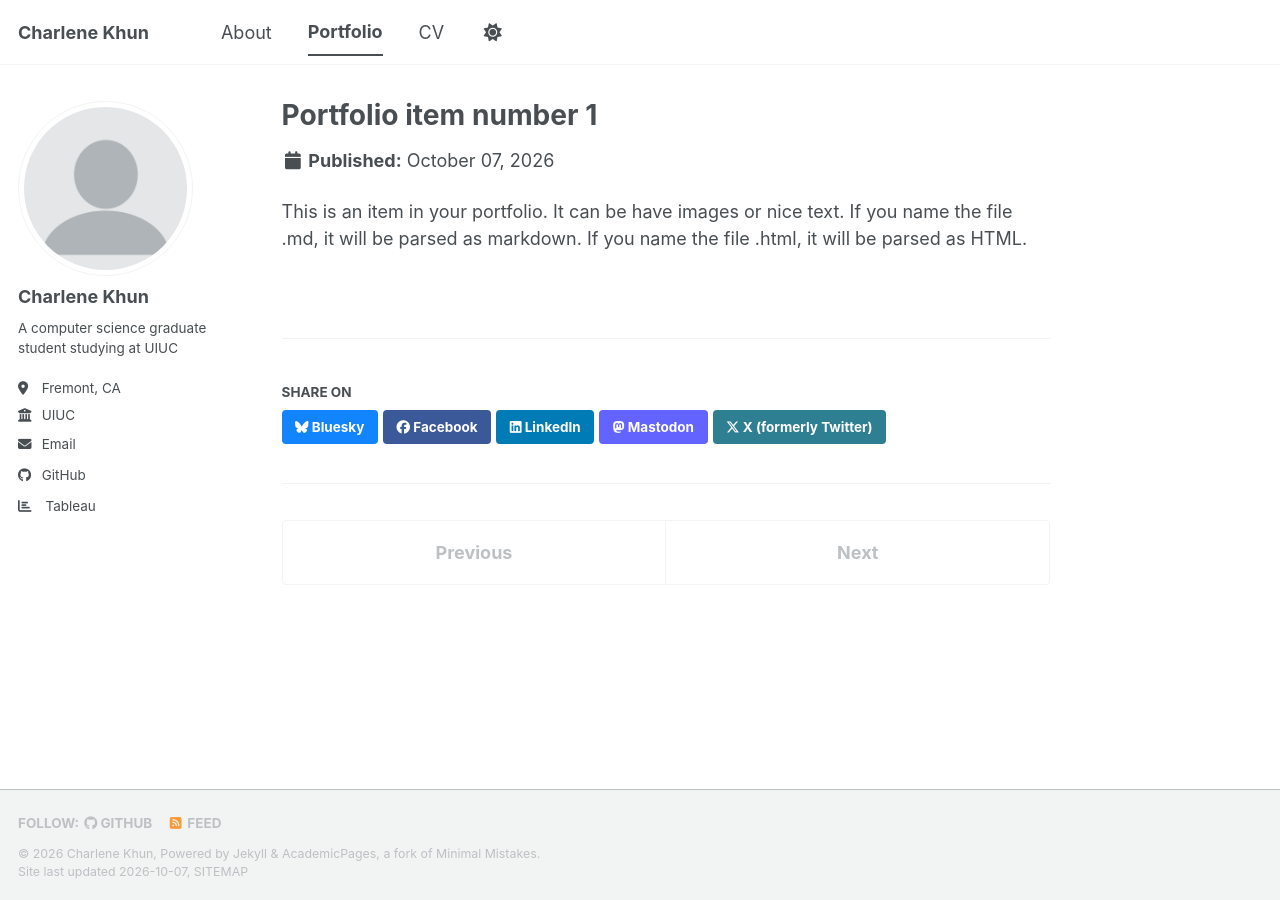
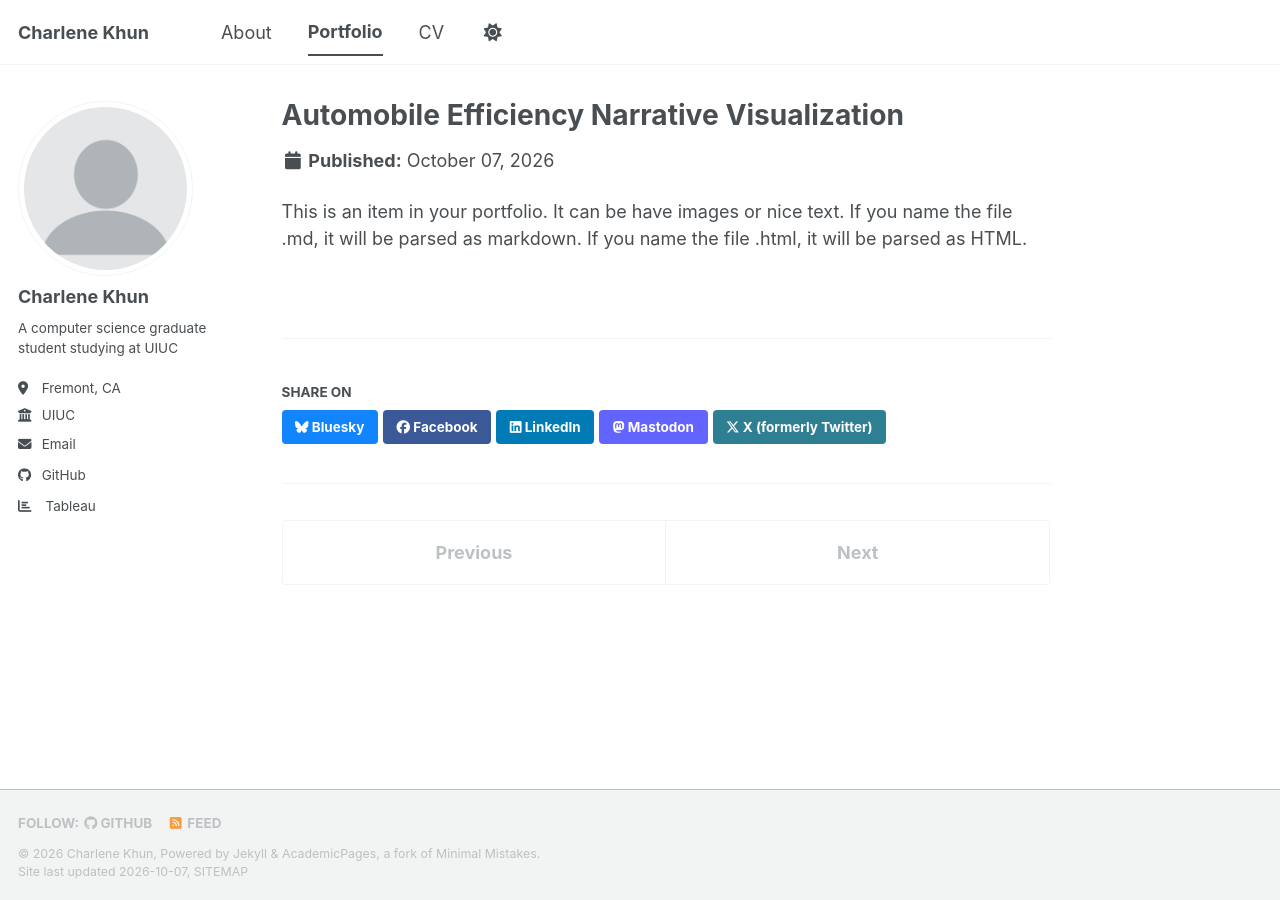
Before and after one commit to charlene-khun/charlene-khun.github.io, a Jekyll site: the page built from _portfolio/portfolio-1.md, in a window 1280 px wide. Built offline with Jekyll 4.4.1, drawn with Linux system fonts in a browser that asks for light colours; a style sheet for code colours, icons or effects is not loaded.

Commit message:
Update portfolio-1.md

```diff
--- a/_portfolio/portfolio-1.md
+++ b/_portfolio/portfolio-1.md
@@ -1,6 +1,6 @@
 ---
-title: "Portfolio item number 1"
-excerpt: "Short description of portfolio item number 1<br/><img src='/images/500x300.png'>"
+title: "Automobile Efficiency Narrative Visualization"
+excerpt: "Short description of portfolio item number 1<br/><img src='/images/pic1.jpg'>"
 collection: portfolio
 ---
 
```
